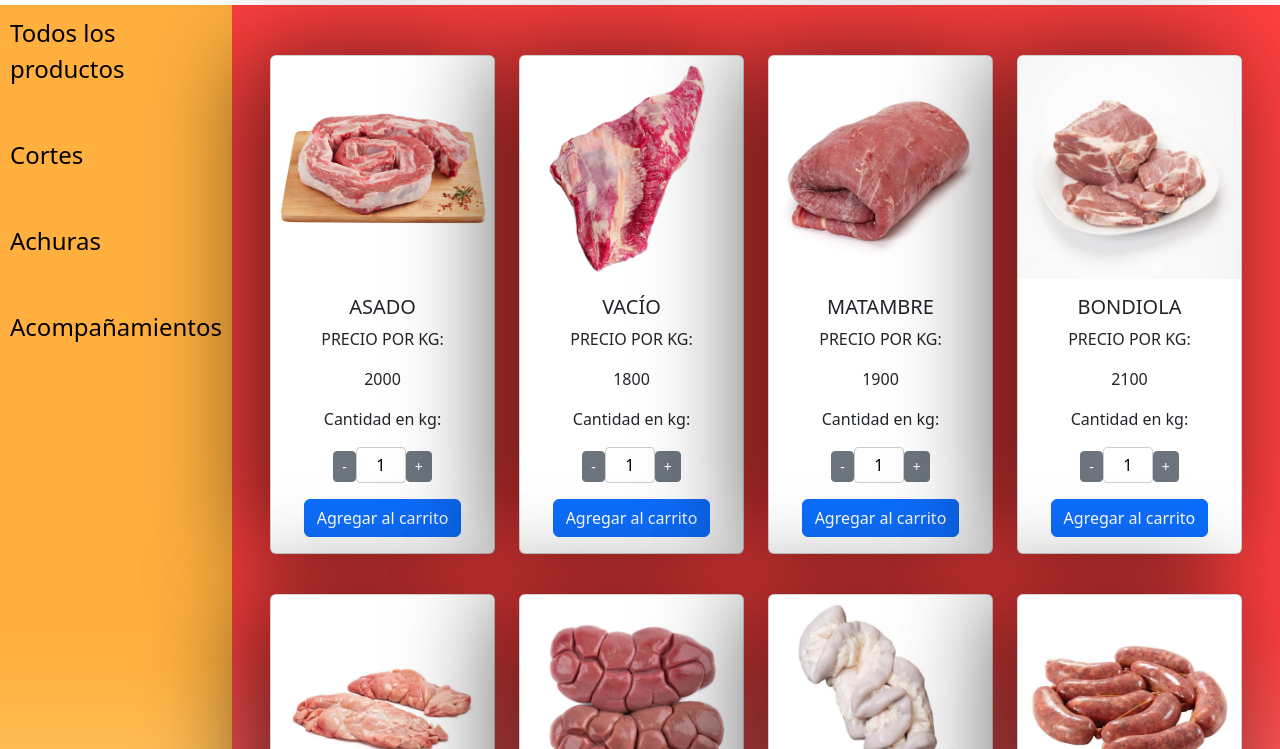
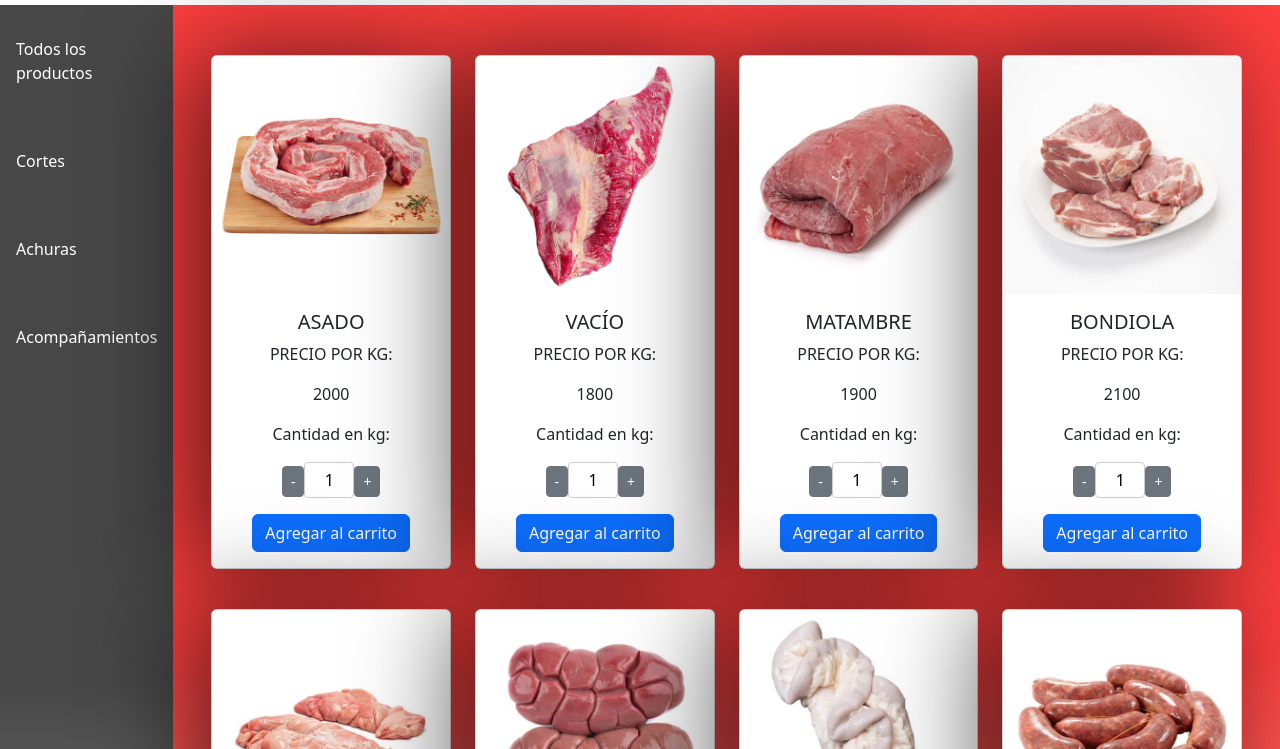
Before and after one commit to poggileandro/carniceriaCoderJavascript, a plain HTML site: page index.html in a window 1280 px wide. Shown: the part 51-800 px from the top of the page. Drawn offline with nearby package versions, Linux system fonts and the light colour scheme.

Commit message:
se agregaron estilos al menu lateral

```diff
--- a/css/styles.css
+++ b/css/styles.css
@@ -51,6 +51,7 @@ box-shadow: -20px 0px 100px 0px rgba(0,0,0,0.63);
   width: 100%;
   text-align: right;
   border-bottom: 2px solid #000;
+
 }
 
 .btn-close {
@@ -68,6 +69,7 @@ box-shadow: -20px 0px 100px 0px rgba(0,0,0,0.63);
   flex-direction: column;
   margin: 20px;
  align-items: center;
+
 }
 
 .estilos-lista{
@@ -121,7 +123,7 @@ box-shadow: -20px 0px 100px 0px rgba(0,0,0,0.63);
 
 .menu-lateral {
   width: 300px;
-  background: linear-gradient(180deg,#ffcc3fcc  40%, #fff 100%);
+  background: linear-gradient(180deg,#484747  40%, #fff 100%);
 }
 
 .contenido {
@@ -131,21 +133,46 @@ box-shadow: -20px 0px 100px 0px rgba(0,0,0,0.63);
 }
 
 .menu-lista {
-  padding: 10px;
+  padding: 0%;
   display: flex;
   text-align: left;
   flex-direction: column;
-  justify-content: end;
   list-style: none;
 }
+.categoria{
+  display: flex;
+  flex-direction: column;
+  padding-inline: 1rem;
+  padding-block: 2rem;
+  transition: background-color 0.3s;
+}
 
-.categoria {
-  margin-bottom: 50px;
-}
 .categoria a {
   text-decoration: none;
-  color: #000;
-  font-size: 1.5rem;
+  color: #fff;
+  font-size: 1rem;
+  position: relative;
+}
+
+.categoria a::after {
+  content: "";
+  position: absolute;
+  left: 50%;
+  bottom: 0;
+  width: 0;
+  height: 1px;
+  background-color: #fff;
+  transition: width 0.3s ease-out, left 0.3s ease-out;
+}
+
+.categoria a:hover::after {
+  width: 100%;
+  left: 0;
+}
+
+
+.categoria:hover{
+  background-color: #ff3f3f;
 }
 
 .invisible{
```
